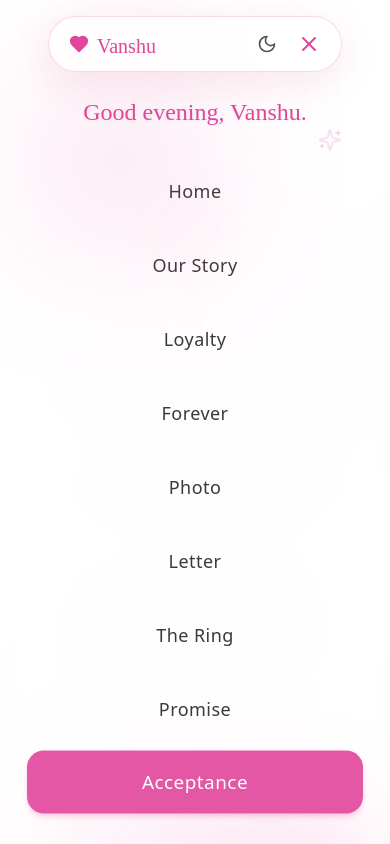
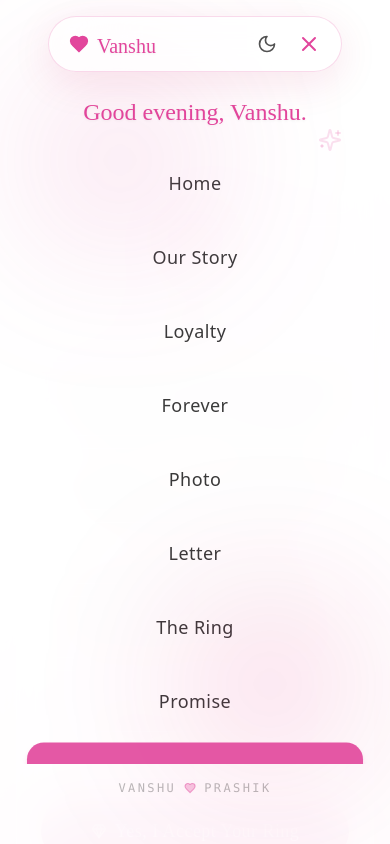
Before and after one commit to prashik-54/proposal-website, a React (Vite) app: page /acceptance in a window 390 px wide. Both pictures are taken after a click on the button 309 px from the left and 44 px from the top of the page. Shown: the top 844 px of the page. Built offline with nearby package versions, Linux system fonts and the light colour scheme; the HTML template or start-up script is replaced by a standard one.

Commit message:
navbar fix

```diff
--- a/index.html
+++ b/index.html
@@ -3,7 +3,7 @@
   <head>
     <meta charset="UTF-8" />
     <meta name="viewport" content="width=device-width, initial-scale=1.0" />
-    <title>For You, Vanshu ❤️ | A Love Letter in Code</title>
+    <title>For You, Vanshu ❤️ | A Proposal in Code</title>
     <meta name="description" content="A special proposal website dedicated to Vanshu - a forever promise of love, loyalty, and togetherness." />
     <meta name="author" content="Prashik" />
     <meta name="theme-color" content="#c9184a" />
--- a/src/components/Navigation.tsx
+++ b/src/components/Navigation.tsx
@@ -32,9 +32,19 @@ const Navigation = () => {
   const location = useLocation();
   const { scrollY } = useScroll();
 
-  // Smart Scroll Logic (Hide on scroll down, show on scroll up)
+  // Smart Scroll Logic (Upgraded for Mobile)
   useMotionValueEvent(scrollY, "change", (latest) => {
-    const previous = scrollY.getPrevious();
+    // FIX 1: Never hide the navbar if the mobile menu is open!
+    if (isOpen) {
+      setIsHidden(false);
+      return;
+    }
+
+    const previous = scrollY.getPrevious() ?? 0;
+
+    // FIX 2: Ignore iOS elastic "bounce" scrolling at the very top of the screen
+    if (latest < 0) return;
+
     if (latest > previous && latest > 150) {
       setIsHidden(true);
     } else {
@@ -46,10 +56,17 @@ const Navigation = () => {
   useEffect(() => {
     if (isOpen) {
       document.body.style.overflow = 'hidden';
+      // Extra safety for iOS Safari
+      document.body.style.position = 'fixed';
+      document.body.style.width = '100%';
     } else {
       document.body.style.overflow = 'unset';
+      document.body.style.position = 'static';
     }
-    return () => { document.body.style.overflow = 'unset'; };
+    return () => {
+      document.body.style.overflow = 'unset';
+      document.body.style.position = 'static';
+    };
   }, [isOpen]);
 
   // Handle Dark Mode Initialization and Local Storage
@@ -176,7 +193,8 @@ const Navigation = () => {
             animate={{ opacity: 1, backdropFilter: "blur(24px)" }}
             exit={{ opacity: 0, backdropFilter: "blur(0px)" }}
             transition={{ duration: 0.4, ease: "easeOut" }}
-            className="fixed inset-0 z-50 flex flex-col items-center justify-start pt-24 pb-8 bg-background/95 lg:hidden overflow-hidden"
+            /* FIX 3: Changed to top-0 left-0 w-full h-[100dvh] and added overscroll-none */
+            className="fixed top-0 left-0 w-full h-[100dvh] z-50 flex flex-col items-center justify-start pt-24 pb-8 bg-background/95 lg:hidden overflow-hidden overscroll-none"
           >
             {/* Decorative background elements */}
             <div className="absolute top-20 left-10 w-40 h-40 bg-primary/20 rounded-full blur-[80px]" />
@@ -188,7 +206,7 @@ const Navigation = () => {
               initial={{ opacity: 0, y: -20 }}
               animate={{ opacity: 1, y: 0 }}
               transition={{ delay: 0.1, duration: 0.5 }}
-              className="text-center mb-8 px-6"
+              className="text-center mb-6 px-6 shrink-0"
             >
               <p className="font-romantic text-2xl text-primary drop-shadow-sm">
                 {getGreeting()}
@@ -201,7 +219,8 @@ const Navigation = () => {
                 closed: { transition: { staggerChildren: 0.05, staggerDirection: -1 } },
                 open: { transition: { staggerChildren: 0.08, delayChildren: 0.1 } }
               }}
-              className="flex flex-col items-center gap-3 w-full px-6 overflow-y-auto no-scrollbar flex-1 pb-10"
+              /* FIX 4: Added overscroll-contain to make inner scrolling perfectly smooth */
+              className="flex flex-col items-center gap-3 w-full px-6 overflow-y-auto no-scrollbar flex-1 pb-10 overscroll-contain"
             >
               {navItems.map((item) => {
                 const isActive = location.pathname === item.path;
@@ -210,7 +229,7 @@ const Navigation = () => {
                   <motion.div
                     key={item.path}
                     variants={{ closed: { opacity: 0, y: 20 }, open: { opacity: 1, y: 0, transition: { type: "spring", stiffness: 100 } } }}
-                    className="w-full max-w-xs"
+                    className="w-full max-w-xs shrink-0"
                   >
                     <Link
                       to={item.path}
@@ -233,7 +252,7 @@ const Navigation = () => {
               initial={{ opacity: 0 }}
               animate={{ opacity: 1 }}
               transition={{ delay: 0.6, duration: 1 }}
-              className="flex items-center justify-center gap-2 text-xs font-mono tracking-[0.2em] text-muted-foreground/50 uppercase shrink-0 mt-4"
+              className="flex items-center justify-center gap-2 text-xs font-mono tracking-[0.2em] text-muted-foreground/50 uppercase shrink-0 mt-4 pb-4"
             >
               <span>Vanshu</span>
               <Heart className="w-3 h-3 text-primary/50 fill-primary/30 animate-pulse-heart" />
```
